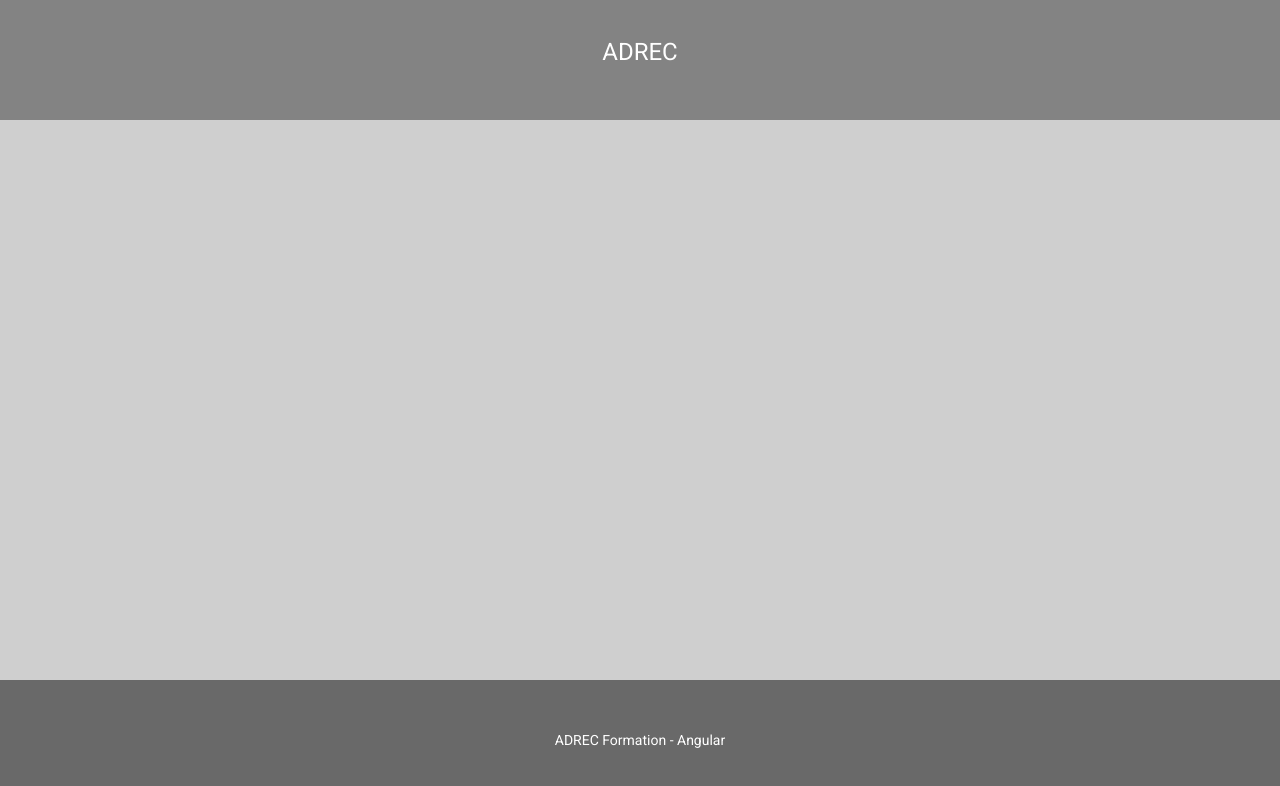
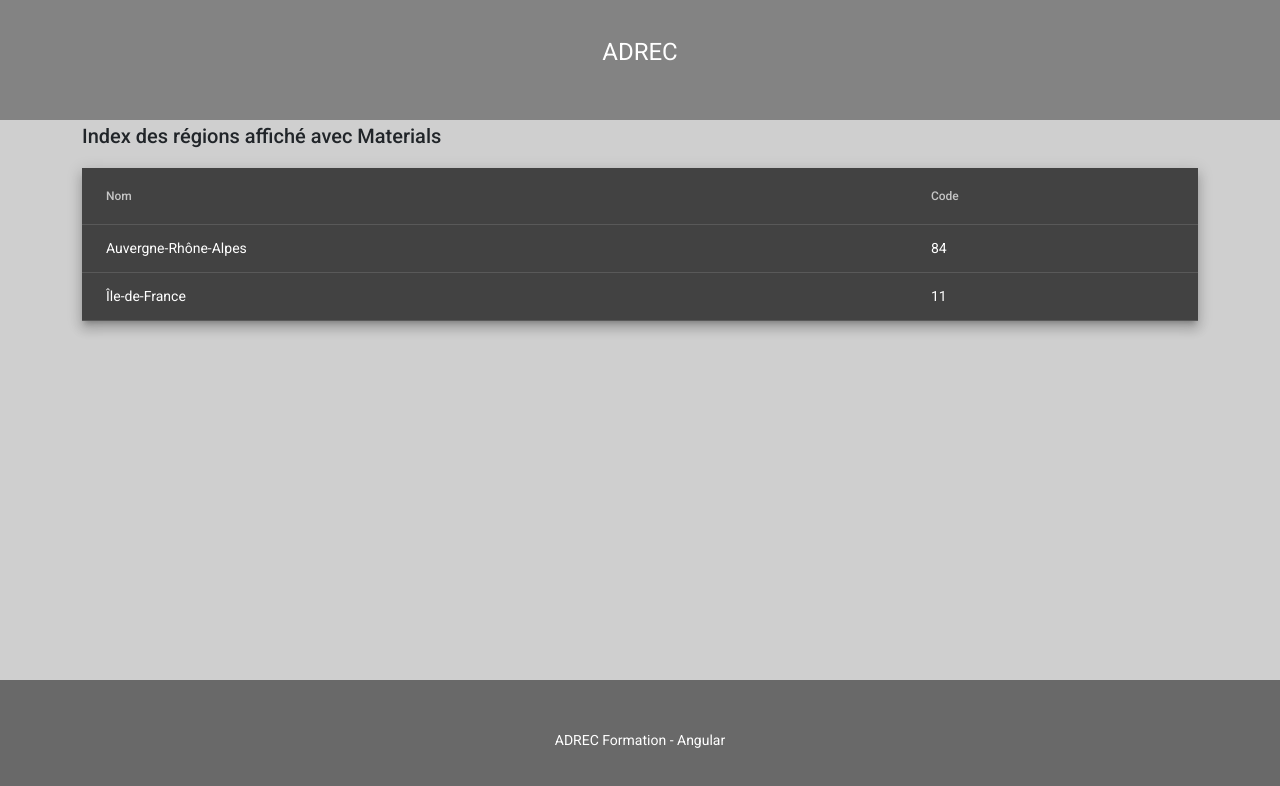
Before and after one commit to TyTy-cf/adrec-angular, an Angular app: page /region/index/materials in a window 1280 px wide. Before the commit this address led to /. Shown: the top 786 px of the page. Built offline with nearby package versions, Linux system fonts and the light colour scheme.

Commit message:
add routing for everything

```diff
--- a/src/app/app-routing.module.ts
+++ b/src/app/app-routing.module.ts
@@ -1,9 +1,15 @@
 import { NgModule } from '@angular/core';
 import { Routes, RouterModule } from '@angular/router';
 import {CounterComponent} from './counter/counter.component';
+import {DepartmentIndexComponent} from './department-index/department-index.component';
+import {RegionIndexComponent} from './region-index/region-index.component';
+import {RegionIndexMaterialsComponent} from './region-index-materials/region-index-materials.component';
 
 const routes: Routes = [
   { path: 'counter', component: CounterComponent },
+  { path: 'department/index', component: DepartmentIndexComponent },
+  { path: 'region/index', component: RegionIndexComponent },
+  { path: 'region/index/materials', component: RegionIndexMaterialsComponent },
 ];
 
 @NgModule({
--- a/src/app/region-index-materials/region-index-materials.component.html
+++ b/src/app/region-index-materials/region-index-materials.component.html
@@ -1,7 +1,8 @@
 
 <!-- stylisé avec material -->
 <h2>Index des régions affiché avec Materials</h2>
-<table mat-table [dataSource]="dataSource" class="mat-elevation-z8">
+
+<table mat-table [dataSource]="dataSource" class="mat-elevation-z8 table-w100">
   <ng-container matColumnDef="name">
     <th mat-header-cell *matHeaderCellDef>Nom</th>
     <td mat-cell *matCellDef="let region">{{ region.name }}</td>
--- a/src/app/region-index-materials/region-index-materials.component.scss
+++ b/src/app/region-index-materials/region-index-materials.component.scss
@@ -0,0 +1,4 @@
+
+.table-w100 {
+  width: 100%;
+}
```
